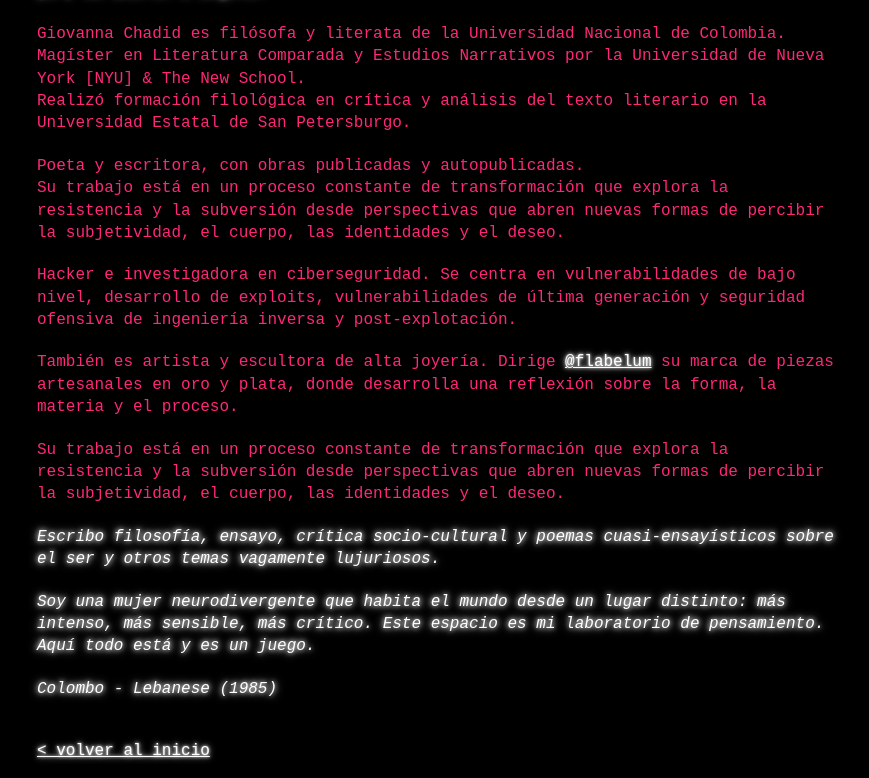
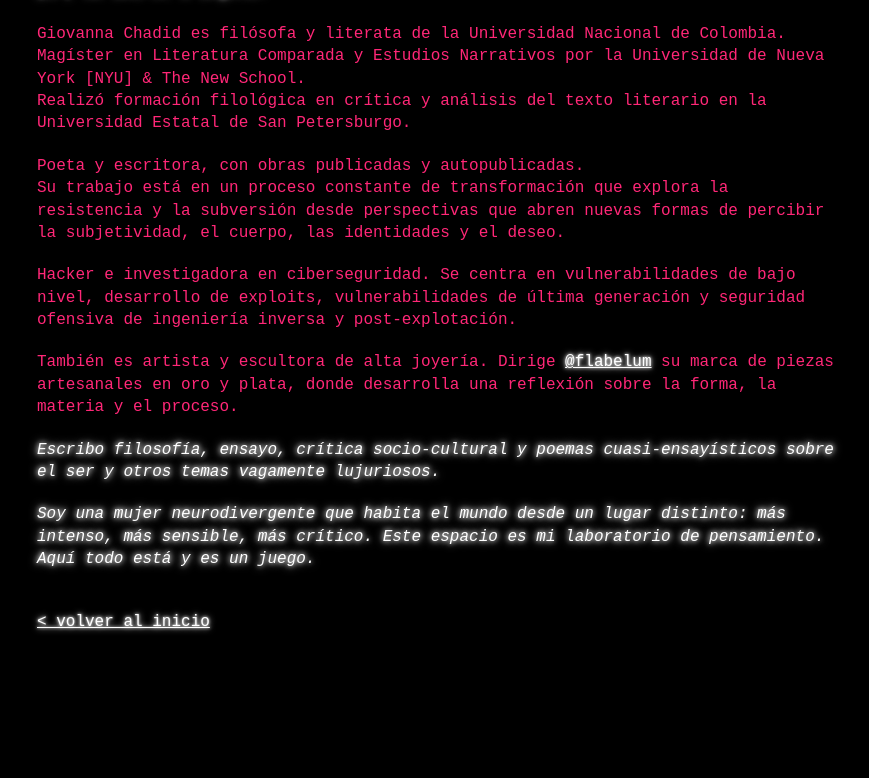
Before and after one commit to medusahra/medusahra.github.io, a Jekyll site: the page built from _posts/2025-11-14-whoami.md, in a window 1280 px wide. Shown: the part 503-1281 px from the top of the page, without its empty margins (203-1072 px from the left). Built offline with Jekyll 4.4.1, drawn with Linux system fonts in a browser that asks for light colours; after the commit the page ends 1151 px from its top, so only the background shows below that.

Commit message:
Update 2025-11-14-whoami.md

```diff
--- a/_posts/2025-11-14-whoami.md
+++ b/_posts/2025-11-14-whoami.md
@@ -31,18 +31,14 @@ ingeniería inversa y post-explotación.
 También es artista y escultora de alta joyería. Dirige <a href="https://www.instagram.com/flabelum/" target="_blank">@flabelum</a> su marca de piezas artesanales
 en oro y plata, donde desarrolla una reflexión sobre la forma, la materia y el proceso.
 <div style="margin: 20px 0;"></div>
-Su trabajo está en un proceso constante de transformación que explora la resistencia y la subversión desde perspectivas que abren nuevas formas de percibir
-la subjetividad, el cuerpo, las identidades y el deseo.
-<div style="margin: 20px 0;"></div>
 *Escribo filosofía, ensayo, crítica socio-cultural y poemas cuasi-ensayísticos sobre el ser y otros temas vagamente lujuriosos.*
 <div style="margin: 20px 0;"></div>
 *Soy una mujer neurodivergente que habita el mundo desde un lugar distinto: más intenso, más sensible, más crítico. Este espacio es mi laboratorio de pensamiento.
 Aquí todo está y es un juego.*
-<div style="margin: 20px 0;"></div>
-*Colombo - Lebanese (1985)*
 <div style="margin: 40px 0;"></div>
 
 
 
 
+
 [< volver al inicio](/)
```
